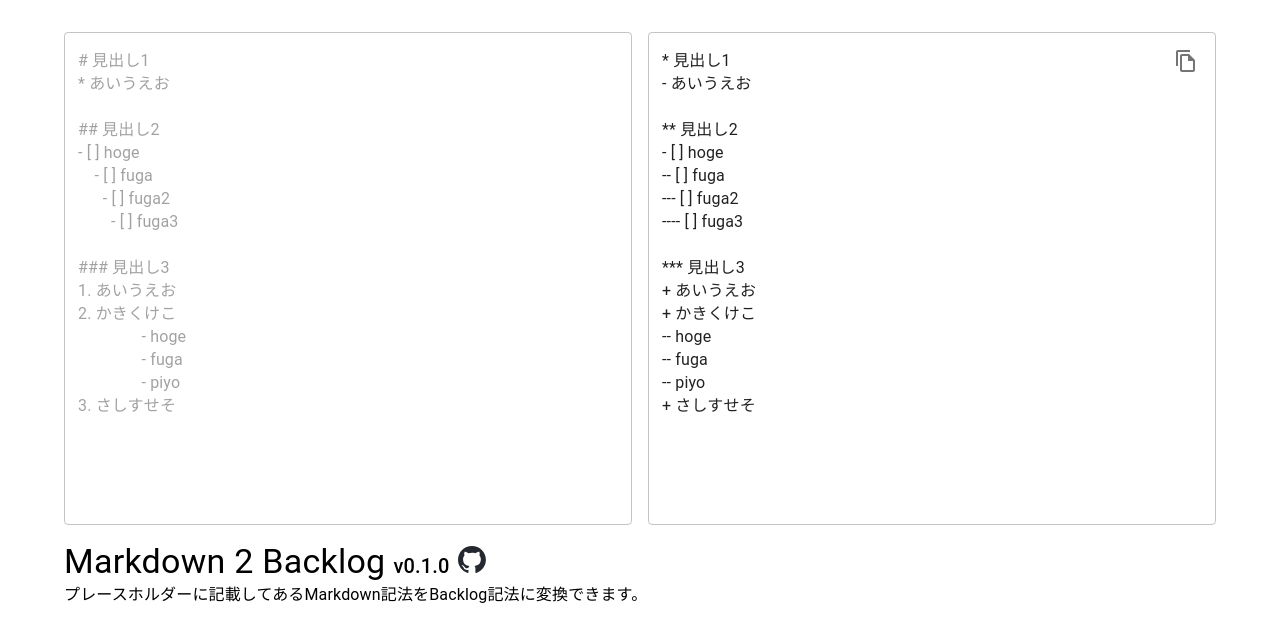
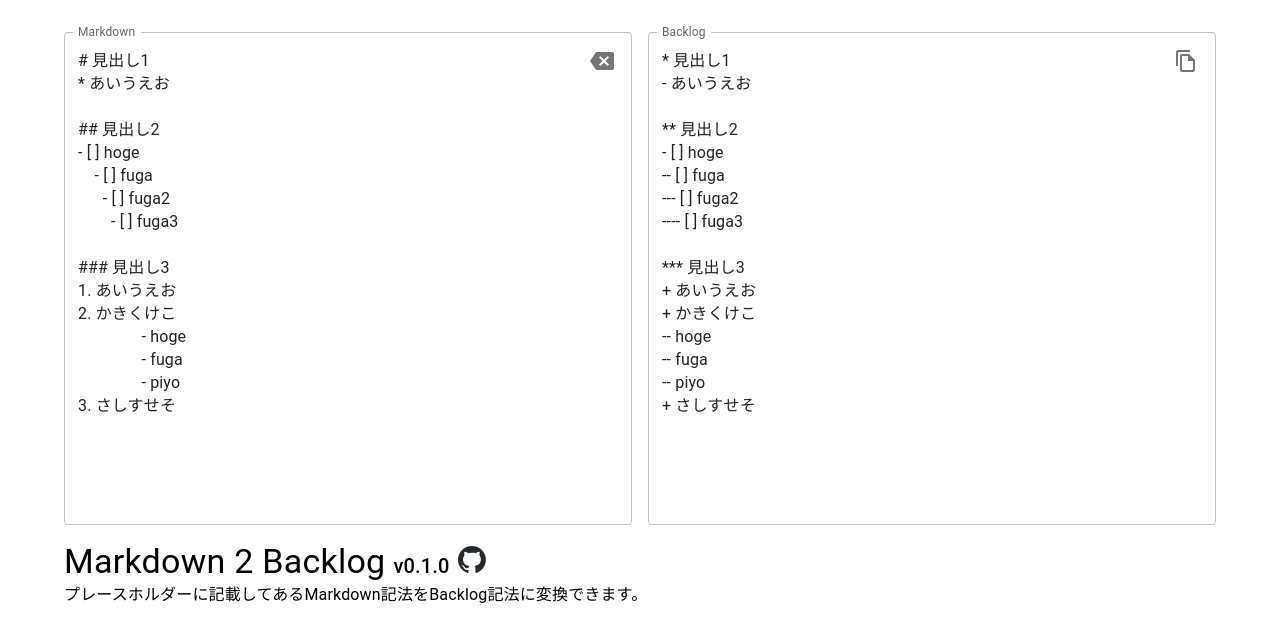
Before and after one commit to Masumi-SAJIKI/markdown2backlog, a React (Create React App) app: page / in a window 1280 px wide. Shown: the top 642 px of the page. Built offline with nearby package versions, Linux system fonts and the light colour scheme.

Commit message:
component for input

```diff
--- /dev/null
+++ b/src/components/TextArea.tsx
@@ -0,0 +1,36 @@
+import { ChangeEvent, FC } from 'react';
+import { FormControl, IconButton, InputAdornment, InputLabel, OutlinedInput } from '@mui/material';
+
+export interface Props {
+  id: string;
+  label: string;
+  value: string;
+  icon: JSX.Element;
+  onClickIcon: () => void;
+  onChange: (event: ChangeEvent<HTMLTextAreaElement>) => void;
+}
+
+export const TextArea: FC<Props> = ({ id, label, value, icon, onClickIcon, onChange }) => {
+  return (
+    <FormControl sx={{ width: '100%' }} variant="outlined">
+      <InputLabel htmlFor={`input-${id}`}>{label}</InputLabel>
+      <OutlinedInput
+        id={`input-${id}`}
+        type="text"
+        multiline
+        label={label}
+        rows={20}
+        value={value}
+        onChange={onChange}
+        sx={{ width: '100%', alignItems: 'flex-start' }}
+        endAdornment={
+          <InputAdornment position="end" sx={{ marginTop: 1.5, marginRight: 1 }}>
+            <IconButton onClick={onClickIcon} onMouseDown={onClickIcon} edge="end">
+              {icon}
+            </IconButton>
+          </InputAdornment>
+        }
+      />
+    </FormControl>
+  );
+};
--- a/src/pages/index.tsx
+++ b/src/pages/index.tsx
@@ -1,77 +1,44 @@
-/* eslint-disable @typescript-eslint/no-empty-function */
 import { ChangeEvent, FC, useCallback, useEffect, useMemo, useState } from 'react';
-import TextField from '@mui/material/TextField';
-import { Grid, IconButton, InputAdornment, Link, OutlinedInput, Typography } from '@mui/material';
+import { Grid, Link, Typography } from '@mui/material';
 import { convertBacklogNotation } from 'logics';
 import { FileCopyOutlined } from '@mui/icons-material';
+import BackspaceIcon from '@mui/icons-material/Backspace';
 import GitHubIcon from 'assets/github-mark.svg';
+import { initialInput } from 'store';
+import { TextArea } from 'components/TextArea';
 
 const Index: FC = () => {
-  const initialInput = useMemo(
-    () => `# 見出し1
-* あいうえお
-
-## 見出し2
-- [ ] hoge
-    - [ ] fuga
-      - [ ] fuga2
-        - [ ] fuga3
-
-### 見出し3
-1. あいうえお
-2. かきくけこ
-		- hoge
-		- fuga
-		- piyo
-3. さしすせそ`,
-    []
-  );
   const [input, setInput] = useState<string>(initialInput);
   const convert = useMemo(() => convertBacklogNotation(input), [input]);
-
   const [converted, setConverted] = useState<string>(convert);
 
-  const handleChange = (e: ChangeEvent<HTMLTextAreaElement>) => {
-    setInput(e.target.value);
-  };
+  const handleChange = useCallback((e: ChangeEvent<HTMLTextAreaElement>) => setInput(e.target.value), []);
+  const handleBacklogChange = useCallback((e: ChangeEvent<HTMLTextAreaElement>) => setConverted(e.target.value), []);
+  const handleClear = useCallback(() => setInput(''), []);
+  const handleCopy = useCallback(() => navigator.clipboard.writeText(converted), [converted]);
+
   useEffect(() => setConverted(convert), [convert]);
-  const handleCopy = useCallback(() => {
-    navigator.clipboard.writeText(converted);
-  }, [converted]);
+
   return (
     <Grid container spacing={2} sx={{ marginY: 2 }}>
       <Grid item xs={6}>
-        <TextField
-          id="outlined-multiline-static"
-          multiline
-          rows={20}
-          placeholder={input}
-          sx={{ width: '100%' }}
+        <TextArea
+          id="markdown"
+          label="Markdown"
+          value={input}
+          icon={<BackspaceIcon />}
+          onClickIcon={handleClear}
           onChange={handleChange}
         />
       </Grid>
       <Grid item xs={6}>
-        <OutlinedInput
-          id="outlined-adornment-password"
-          type="text"
-          multiline
-          rows={20}
-          defaultValue={converted}
+        <TextArea
+          id="backlog"
+          label="Backlog"
           value={converted}
-          sx={{ width: '100%', alignItems: 'flex-start' }}
-          endAdornment={
-            <InputAdornment position="end" sx={{ marginTop: 1.5, marginRight: 1 }}>
-              <IconButton
-                aria-label="toggle password visibility"
-                onClick={handleCopy}
-                onMouseDown={() => {}}
-                edge="end"
-              >
-                <FileCopyOutlined />
-              </IconButton>
-            </InputAdornment>
-          }
-          label="Password"
+          icon={<FileCopyOutlined />}
+          onClickIcon={handleCopy}
+          onChange={handleBacklogChange}
         />
       </Grid>
       <Grid item xs={12}>
--- /dev/null
+++ b/src/store/index.ts
@@ -0,0 +1,16 @@
+export const initialInput = `# 見出し1
+* あいうえお
+
+## 見出し2
+- [ ] hoge
+    - [ ] fuga
+      - [ ] fuga2
+        - [ ] fuga3
+
+### 見出し3
+1. あいうえお
+2. かきくけこ
+		- hoge
+		- fuga
+		- piyo
+3. さしすせそ`;
```
